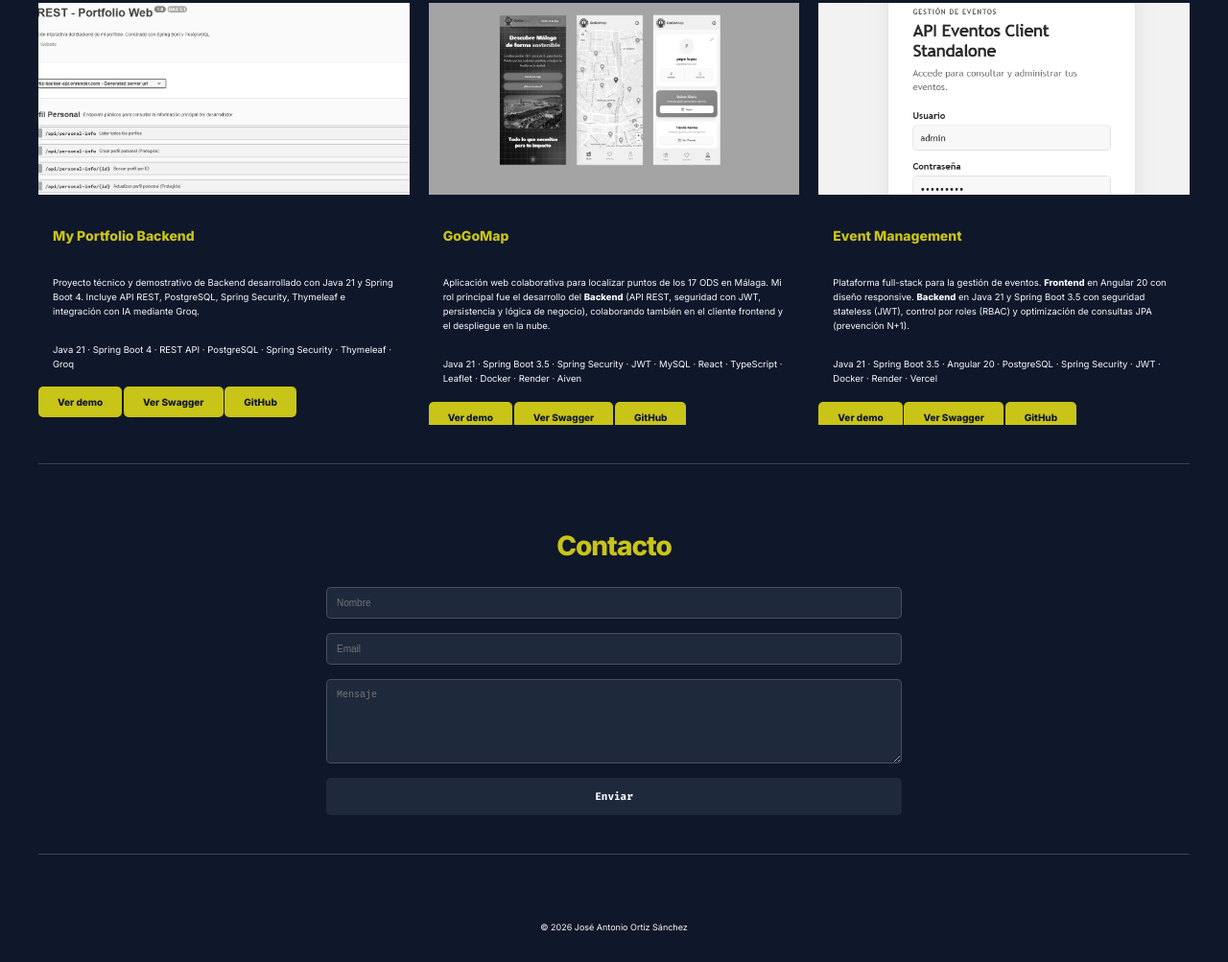
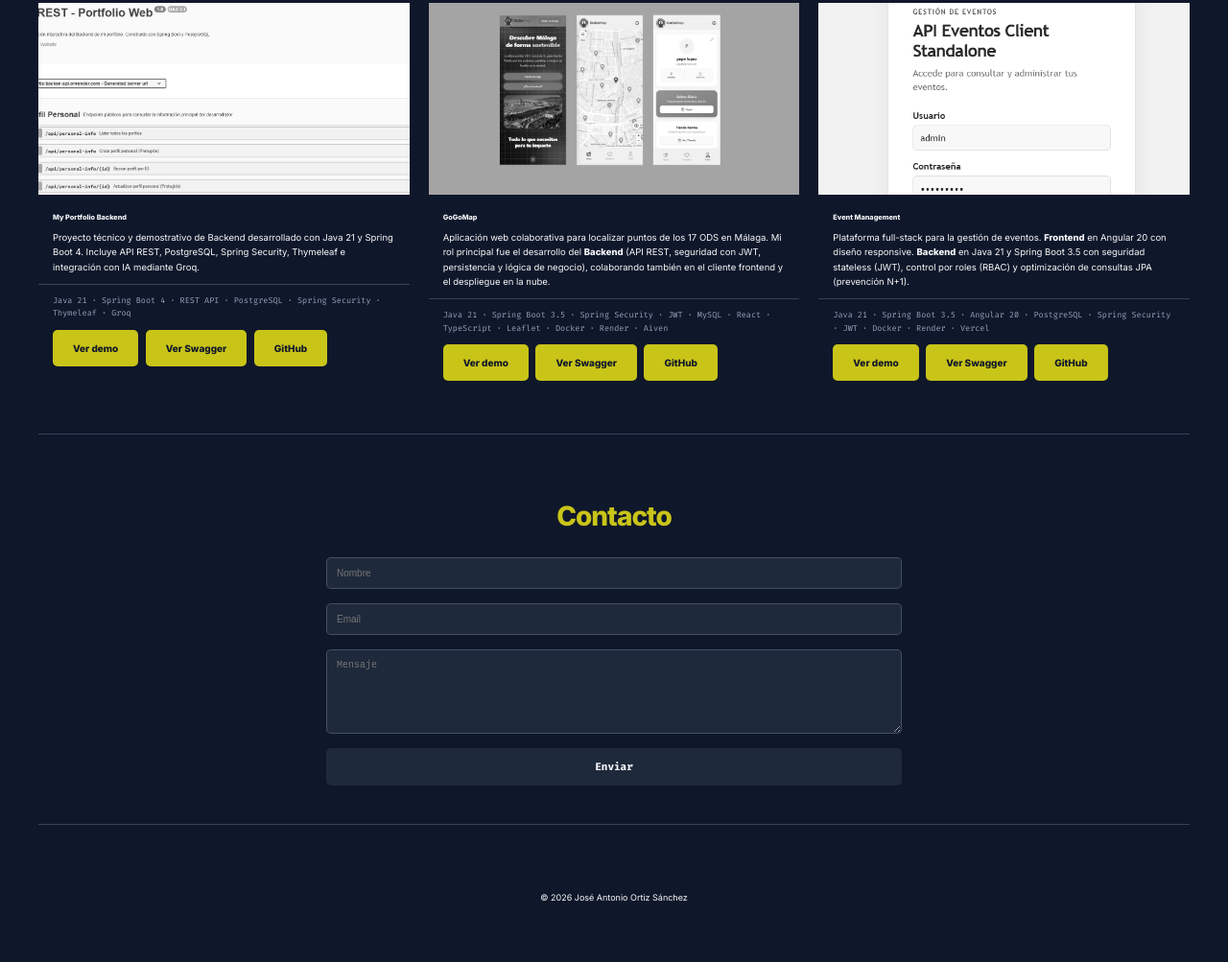
Before and after one commit to zitor83/jortiz-portfolio, a plain HTML site: page index.html in a window 1280 px wide. Shown: the part 2951-3954 px from the top of the page at 96% size. After the commit the page ends 3924 px from the top, so only its background shows below. Drawn offline with Linux system fonts and the light colour scheme.

Commit message:
feat(projects): mejorar estilos y transiciones en tarjetas de proyectos

```diff
--- a/css/style.css
+++ b/css/style.css
@@ -301,15 +301,15 @@ main .container {
     background-color: var(--color-primary-gold);
     color: var(--color-dark);
     padding: 1rem 2rem;
-    border: none;
+    border: 1px solid transparent;
     border-radius: 5px;
     cursor: pointer;
     font-size: 1rem;
     font-weight: bold;
     text-decoration: none;
     text-align: center;
-    transition: all 0.3s ease;
-
+    transition: background-color 0.3s ease, color 0.3s ease,
+        border-color 0.3s ease, transform 0.3s ease, box-shadow 0.3s ease;
 }
 
 .project-card {
@@ -317,11 +317,38 @@ main .container {
     transition: transform 0.3s ease, box-shadow 0.3s ease;
 }
 
+.project-card h3 {
+    margin: 0;
+    padding: 1.5rem 1.5rem 0.75rem;
+}
+
+.project-card p {
+    margin: 0;
+    padding: 0 1.5rem 1rem;
+    font-size: 0.95rem;
+}
+
+.project-card .tech-stack {
+    padding-top: 1rem;
+    border-top: 1px solid var(--border-soft);
+    color: var(--text-secondary);
+    font-family: var(--font-mono);
+    font-size: 0.85rem;
+}
+
+.project-links {
+    display: flex;
+    flex-wrap: wrap;
+    gap: 0.75rem;
+    padding: 0 1.5rem 1.5rem;
+}
+
 .project-card a:hover {
     background-color: var(--color-dark);
     color: var(--color-primary-gold);
-    border: 1px solid var(--color-primary-gold);
-    box-shadow: 0 0 15px var(--color-primary-gold);
+    border-color: var(--color-primary-gold);
+    box-shadow: 0 4px 12px var(--shadow-accent);
+    transform: translateY(-2px);
 }
 
 .project-card:hover {
@@ -338,17 +365,6 @@ main .container {
 
 .project-card:hover img {
     transform: scale(1.05);
-}
-
-.project-card h3 {
-    padding: 1.5rem;
-    font-size: 1.4rem;
-    color: var(--color-primary-gold);
-}
-
-.project-card p {
-    padding: 0 15px 15px;
-    font-size: 0.95rem;
 }
 
 /* Sección Form */
```
